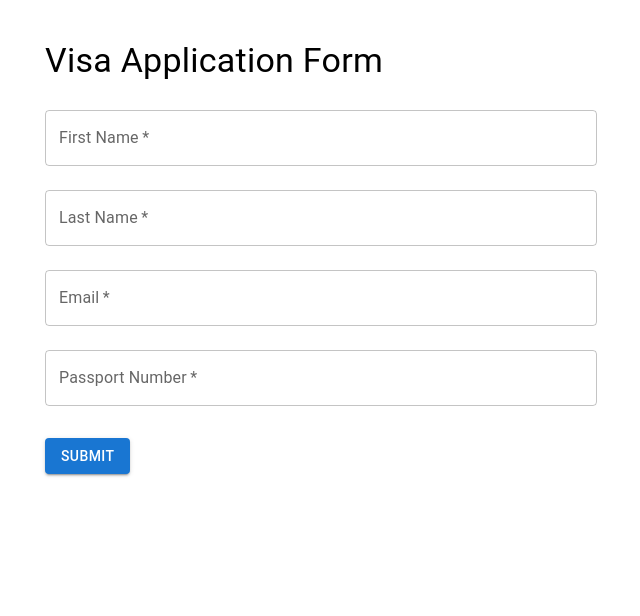
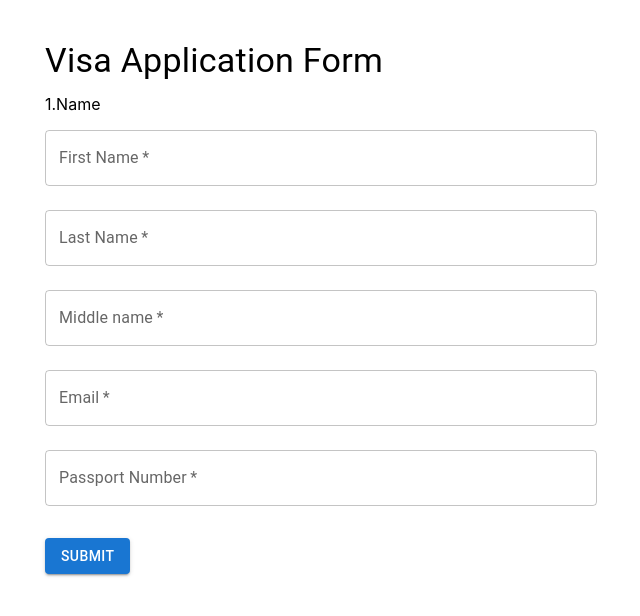
Before and after one commit to saidazimov720/React-16, a React (Create React App) app: page / in a window 1280 px wide. Shown: the top 616 px of the page, without its empty margins (319-959 px from the left). Built offline with nearby package versions, Linux system fonts and the light colour scheme.

Commit message:
add the features

```diff
--- a/src/components/FormPage.tsx
+++ b/src/components/FormPage.tsx
@@ -1,12 +1,15 @@
 import React, { useState } from 'react';
 import { useNavigate } from 'react-router-dom';
 import { Container, TextField, Button, Typography, Box } from '@mui/material';
+import { title } from 'node:process';
 
 interface FormData {
   firstName: string;
   lastName: string;
   email: string;
   passportNumber: string;
+  middleName: string;
+
 }
 
 const FormPage: React.FC = () => {
@@ -15,6 +18,7 @@ const FormPage: React.FC = () => {
     lastName: '',
     email: '',
     passportNumber: '',
+    middleName: ''
   });
 
   const navigate = useNavigate();
@@ -39,6 +43,8 @@ const FormPage: React.FC = () => {
           Visa Application Form
         </Typography>
         <form onSubmit={handleSubmit}>
+          <Box display={'-ms-flexbox'}>
+            <Box fontSize={title}>1.Name</Box>
           <TextField
             label="First Name"
             name="firstName"
@@ -57,6 +63,16 @@ const FormPage: React.FC = () => {
             required
             margin="normal"
           />
+          <TextField
+            label="Middle name"
+            name="middleName"
+            value={formData.middleName}
+            onChange={handleChange}
+            fullWidth
+            required
+            margin="normal"
+          />
+          </Box>
           <TextField
             label="Email"
             name="email"
```
